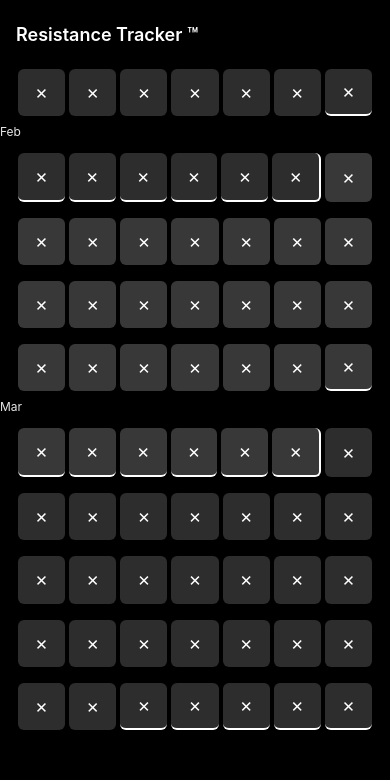
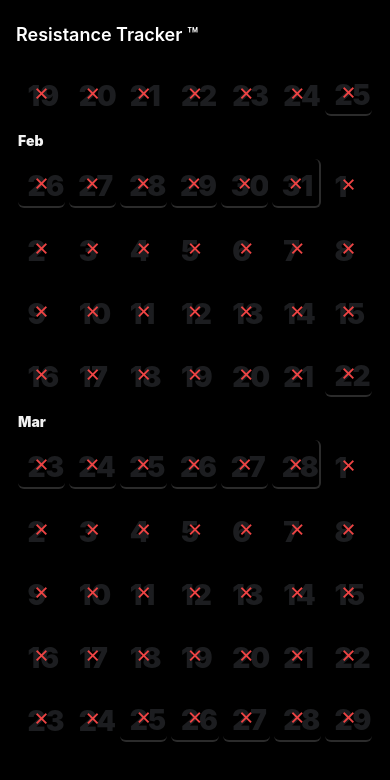
Before and after one commit to m4cbeth/resistant-tracker-warp, a React Native app: screen / in a window 390 px wide. Shown: the top 780 px of the page. Built offline with nearby package versions, Linux system fonts and the light colour scheme; no server answers.

Commit message:
style changed, no tailwind yet

```diff
--- /dev/null
+++ b/babel.config.js
@@ -0,0 +1,6 @@
+module.exports = function (api) {
+  api.cache(true);
+  return {
+    presets: ['babel-preset-expo', '@babel/preset-typescript'],
+  };
+};
--- /dev/null
+++ b/global.d.ts
@@ -0,0 +1 @@
+/// <reference types="nativewind/types" />
--- a/src/components/WeekRow.tsx
+++ b/src/components/WeekRow.tsx
@@ -11,6 +11,8 @@ type Props = {
 };
 
 export function WeekRow({ days, values, onToggle, monthLabel }: Props) {
+  const today = new Date();
+  today.setHours(0, 0, 0, 0);
   return (
     <View style={styles.wrapper}>
       {monthLabel ? (
@@ -19,27 +21,51 @@ export function WeekRow({ days, values, onToggle, monthLabel }: Props) {
       <View style={styles.row}>
         {days.map((d, idx) => {
           const key = dateKey(d);
-          const v = values[key];
+          const hasRecord = values[key] === true;
+          const isFuture = d > today;
+
+          // Determine visual state: 'true' | 'false' | 'null'
+          const state: 'true' | 'false' | 'null' = hasRecord ? 'true' : isFuture ? 'null' : 'false';
+
+          // Weekend shading: Sunday (0) and Saturday (6) slightly lighter when state is null
+          const isWeekend = idx === 0 || idx === 6;
+
+          // Borders at month boundaries
           const month = d.getMonth();
-          // Shading: alternate by month
-          const monthShade = month % 2 === 0 ? styles.shadeEven : styles.shadeOdd;
-          // Borders: right border if next day is next month; bottom border if same weekday next week is next month
           const nextDay = idx < 6 ? days[idx + 1] : undefined;
           const crossMonthRight = nextDay && nextDay.getMonth() !== month;
           const belowDay = addDays(d, 7);
           const crossMonthBelow = belowDay.getMonth() !== month;
+
+          const bgStyle =
+            state === 'true'
+              ? styles.bgTrue
+              : state === 'false'
+              ? styles.bgFalse
+              : isWeekend
+              ? styles.bgWeekend
+              : styles.bgWeekday;
+
           return (
             <Pressable
               key={key}
               style={[
                 styles.cell,
-                monthShade,
+                bgStyle,
                 crossMonthRight && styles.borderRight,
                 crossMonthBelow && styles.borderBottom,
               ]}
-              onPress={() => onToggle(d)}
+              disabled={isFuture}
+              onPress={() => !isFuture && onToggle(d)}
             >
-              <Text style={styles.label}>{v ? '✓' : '✗'}</Text>
+              {/* Background date number behind check/X */}
+              <Text style={styles.dateNumber}>{d.getDate()}</Text>
+              {/* Foreground mark based on state */}
+              {state === 'true' ? (
+                <Text style={styles.markTrue}>✓</Text>
+              ) : state === 'false' ? (
+                <Text style={styles.markFalse}>✗</Text>
+              ) : null}
             </Pressable>
           );
         })}
@@ -49,9 +75,18 @@ export function WeekRow({ days, values, onToggle, monthLabel }: Props) {
 }
 
 const styles = StyleSheet.create({
-  wrapper: { flexDirection: 'column' },
-  monthLabel: { color: '#ffffff', marginBottom: 6, fontSize: 12, opacity: 0.9 },
-  row: { flexDirection: 'row', paddingHorizontal: 16, paddingVertical: 6 },
+  wrapper: { flexDirection: 'column', paddingHorizontal: 16 },
+  // Month label: boldest available, slightly larger, aligned with Sunday column left edge
+  monthLabel: {
+    color: '#ffffff',
+    fontSize: 14,
+    fontWeight: '900',
+    marginTop: 8,
+    marginBottom: 2,
+    marginLeft: 2,
+    opacity: 0.95,
+  },
+  row: { flexDirection: 'row', paddingVertical: 6 },
   cell: {
     flex: 1,
     aspectRatio: 1,
@@ -59,11 +94,28 @@ const styles = StyleSheet.create({
     justifyContent: 'center',
     margin: 2,
     borderRadius: 6,
-    backgroundColor: '#2a2a2a',
+    overflow: 'hidden',
   },
-  shadeEven: { backgroundColor: '#2d2d2d' },
-  shadeOdd: { backgroundColor: '#383838' },
-  borderRight: { borderRightColor: '#ffffff', borderRightWidth: 2 },
-  borderBottom: { borderBottomColor: '#ffffff', borderBottomWidth: 2 },
-  label: { fontSize: 18, color: '#ffffff' },
+  // Base backgrounds
+  bgWeekday: { backgroundColor: '#0b0b0b' },
+  bgWeekend: { backgroundColor: '#161616' },
+  // State-specific backgrounds
+  bgTrue: { backgroundColor: '#052e16' }, // tailwind green-950
+  bgFalse: { backgroundColor: '#000000' },
+  borderRight: { borderRightColor: '#2b2b2b', borderRightWidth: 2 },
+  borderBottom: { borderBottomColor: '#2b2b2b', borderBottomWidth: 2 },
+  // Background date number
+  dateNumber: {
+    position: 'absolute',
+    top: '50%',
+    left: '50%',
+    transform: [{ translateX: -14 }, { translateY: -14 }],
+    fontSize: 28,
+    fontWeight: '900',
+    color: '#9ca3af', // gray-400
+    opacity: 0.18,
+  },
+  // Foreground marks
+  markTrue: { fontSize: 22, color: '#22c55e' }, // text-green-500
+  markFalse: { fontSize: 22, color: '#ef4444' }, // text-red-500
 });
```
Also changed, not shown: tailwind.config.js (added, +11 -0 lines), 1 other file (tests, documents, lock files or other folders).
